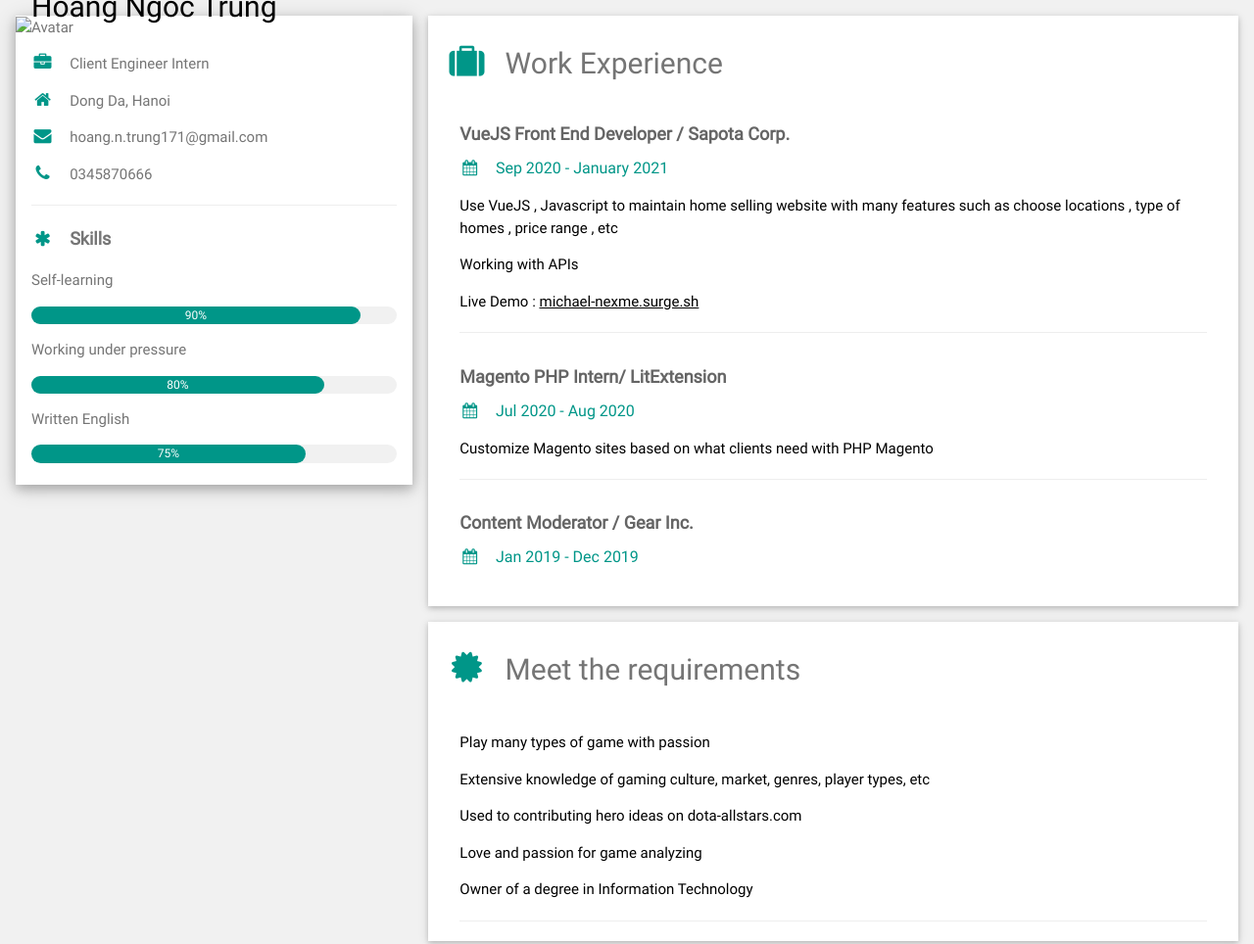
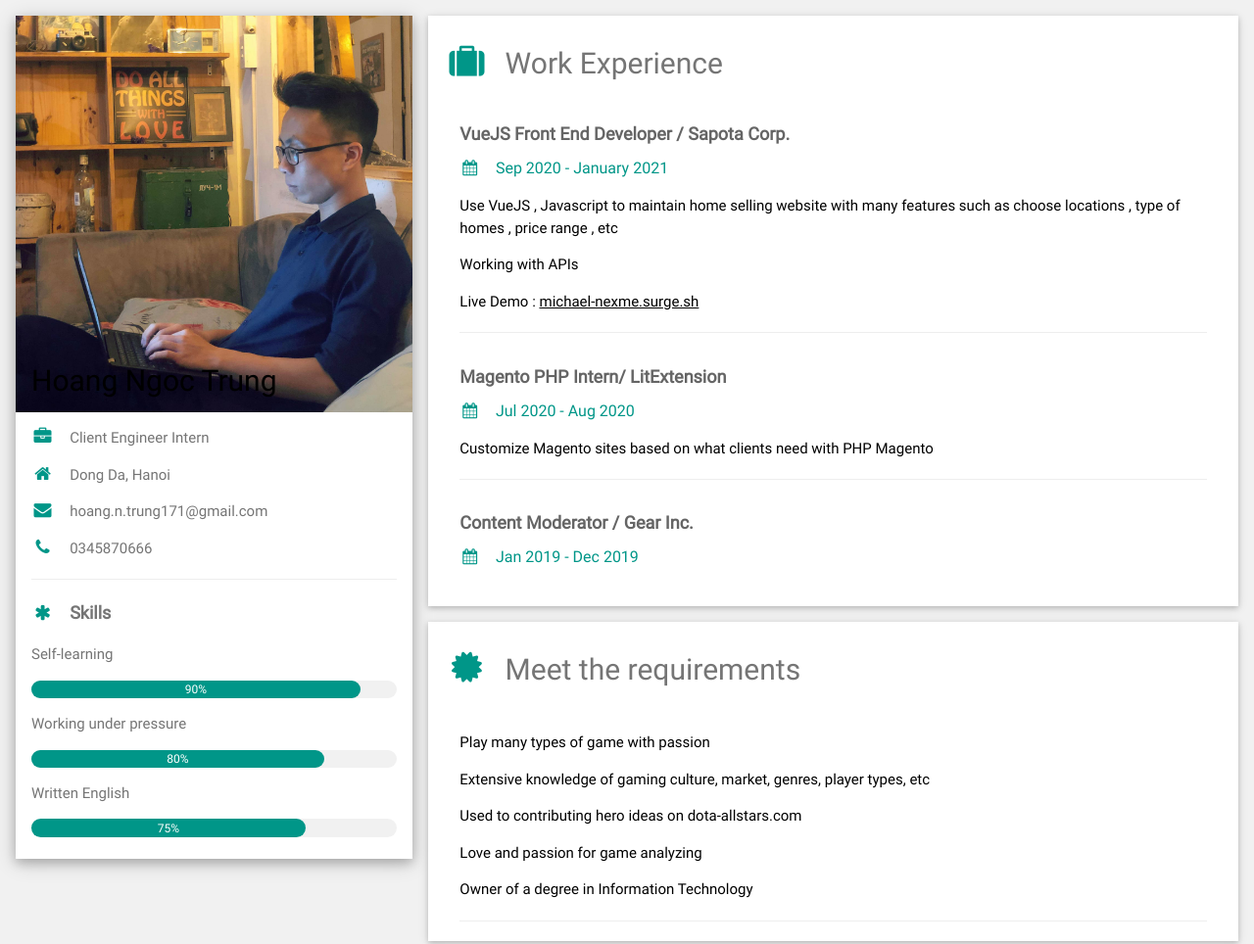
Before and after one commit to subzeroproject/cilent-engineer-intern, a plain HTML site: page index.html in a window 1280 px wide. Shown: the top 964 px of the page at 98% size. Drawn offline with Linux system fonts and the light colour scheme.

Commit message:
Update index.html

```diff
--- a/index.html
+++ b/index.html
@@ -23,7 +23,7 @@ html,body,h1,h2,h3,h4,h5,h6 {font-family: "Roboto", sans-serif}
 
       <div class="w3-white w3-text-grey w3-card-4">
         <div class="w3-display-container">
-          <img src="trung.jpg" style="width:100%" alt="Avatar">
+          <img src="88240608_1694507237357873_4914322346250076160_o.jpg" style="width:100%" alt="Avatar">
           <div class="w3-display-bottomleft w3-container w3-text-black">
             <h2>Hoang Ngoc Trung</h2>
           </div>
```
